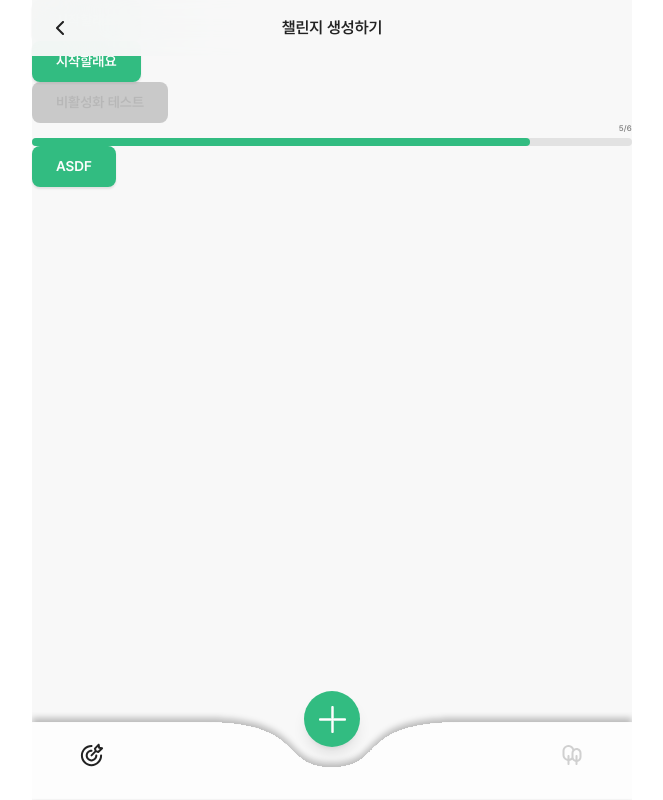
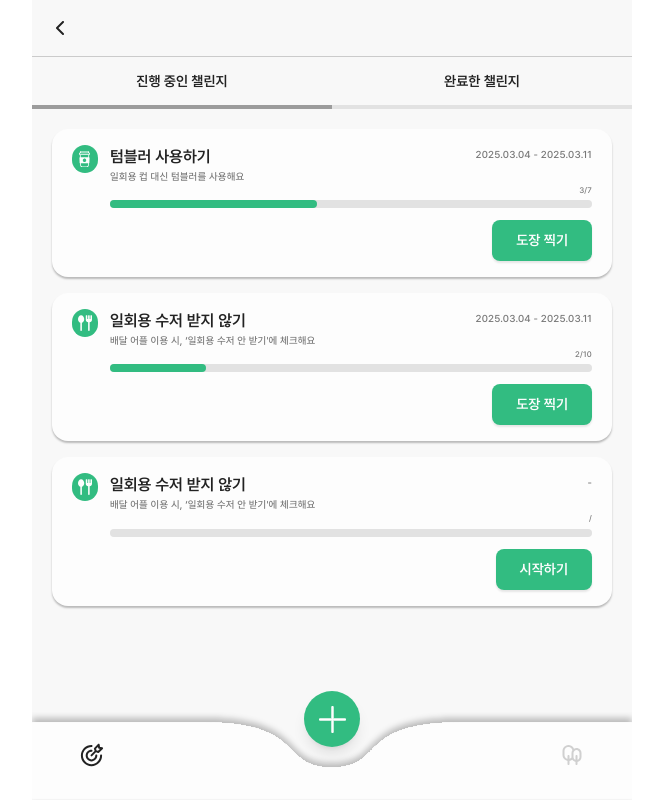
Before and after one commit to GDG-on-Campus-KHU/SDGP_team3_FE, a React (Vite) app: page / in a window 1280 px wide. Shown: the whole page, without its empty margins (308-971 px from the left). Built offline with nearby package versions, Linux system fonts and the light colour scheme.

Commit message:
✨ Feat: 챌린지 홈화면 탭바 구현

```diff
--- a/src/App.jsx
+++ b/src/App.jsx
@@ -1,14 +1,13 @@
 import { Route, Routes } from "react-router-dom";
-import { Btn } from "./shared/ui/button";
-import Header from "./shared/ui/header";
-import Main from "./pages/main";
+
+import MainPage from "./pages/main";
 
 function App() {
   return (
     <div className="flex h-dvh w-full justify-center">
       <div className="relative flex w-full max-w-[600px] flex-col bg-background">
         <Routes>
-          <Route path="/" element={<Main />} />
+          <Route path="/" element={<MainPage />} />
           <Route path="/create" element={<p>챌린지 생성 페이지</p>} />
           <Route path="/world" element={<p>나의 세계 페이지</p>} />
         </Routes>
--- a/src/features/main/index.jsx
+++ b/src/features/main/index.jsx
@@ -0,0 +1,43 @@
+import React from "react";
+import Header from "../../shared/ui/header";
+import Footer from "../../shared/ui/Footer/footer";
+import {
+  CHALLENGE_ICONS,
+  CHALLENGE_MOCK_DATAS_1,
+  CHALLENGE_MOCK_DATAS_2,
+} from "../../shared/config/challengeConfig.js";
+import ChallengeList from "./ui/challengeList.jsx";
+import { useState } from "react";
+import Tabbar from "./ui/tabbar.jsx";
+
+export default function Main() {
+  const [challengeData, setChallengeData] = useState(CHALLENGE_MOCK_DATAS_1);
+  const challengeIcon = CHALLENGE_ICONS;
+  const [currentTab, setCurrentTab] = useState("진행 중인 챌린지");
+
+  const handleTabClick = () => {
+    if (currentTab === "진행 중인 챌린지") {
+      // 완료된 챌린지 탭을 눌렀을 경우
+      setCurrentTab("완료된 챌린지");
+      setChallengeData(CHALLENGE_MOCK_DATAS_2);
+    } else {
+      // 진행 중인 챌린지 탭을 눌렀을 경우
+      setCurrentTab("진행 중인 챌린지");
+      setChallengeData(CHALLENGE_MOCK_DATAS_1);
+    }
+  };
+
+  return (
+    <>
+      <Header />
+      <section className="mt-14 h-[1px] bg-gray-300 w-full" />
+      <Tabbar currentTab={currentTab} handleTabClick={handleTabClick} />{" "}
+      <div className="flex-1 overflow-auto scrollbar-hide p-5 !pb-28">
+        <div className="flex flex-col justify-center gap-4 w-full ">
+          <ChallengeList list={challengeData} icons={challengeIcon} />
+        </div>
+      </div>
+      <Footer />
+    </>
+  );
+}
--- /dev/null
+++ b/src/features/main/ui/tabbar.jsx
@@ -0,0 +1,31 @@
+import clsx from "clsx";
+import React from "react";
+
+export default function Tabbar({ currentTab, handleTabClick }) {
+  return (
+    <>
+      <div className="w-full flex justify-evenly items-center mt-15 h-12">
+        <div
+          className="text-body-02 text-black w-full h-full flex justify-center items-center"
+          onClick={handleTabClick}
+        >
+          <p>진행 중인 챌린지</p>
+        </div>
+        <div
+          className="text-body-02 text-black w-full h-full flex justify-center items-center"
+          onClick={handleTabClick}
+        >
+          <p>완료한 챌린지</p>
+        </div>
+      </div>
+      <div className="relative h-1 bg-gray-100 w-full">
+        <section
+          className={clsx(
+            "absolute w-1/2 h-1 bg-gray-500",
+            currentTab === "진행 중인 챌린지" ? "left-0" : "right-0"
+          )}
+        />
+      </div>
+    </>
+  );
+}
--- a/src/pages/main/index.jsx
+++ b/src/pages/main/index.jsx
@@ -1,29 +1,6 @@
 import React from "react";
-import Header from "../../shared/ui/header";
-import { Btn } from "../../shared/ui/button";
-import Footer from "../../shared/ui/Footer/footer";
-import ProgressBar from "../../shared/ui/progressBar";
-import { Progress } from "@material-tailwind/react";
-import Toast from "../../shared/ui/toast";
-import { useToast } from "../../shared/model/useToast";
+import Main from "../../features/main";
 
-export default function Main() {
-  const { isToastVisible, openToast, closeToast } = useToast();
-  return (
-    <>
-      <Header />
-      <Header variant="create" title="챌린지 생성하기" />
-      <Btn variant="cancel">시작할래요</Btn>
-      <Btn>시작할래요</Btn>
-      <Btn disabled>비활성화 테스트</Btn>
-      <ProgressBar currentValue={5} maxValue={6} />
-      <Btn onClick={() => openToast()}>asdf</Btn>
-      <Toast
-        isToastVisible={isToastVisible}
-        closeToast={closeToast}
-        description="인증에 성공하여 도장을 꾸욱 찍었어요!"
-      />
-      <Footer />
-    </>
-  );
+export default function MainPage() {
+  return <Main />;
 }
```
